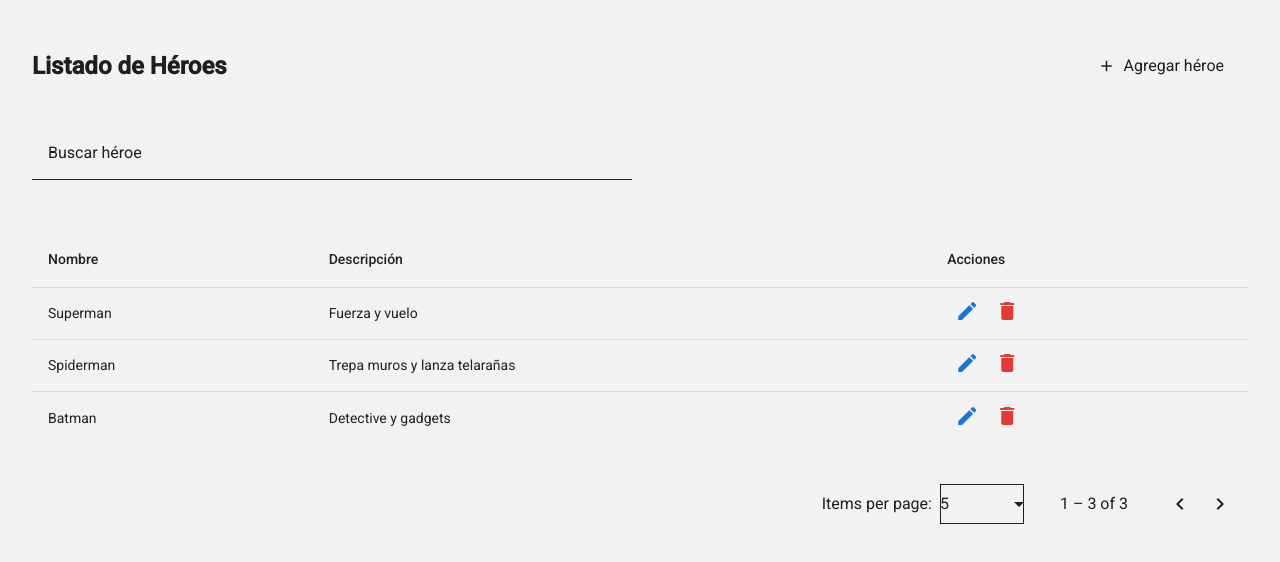
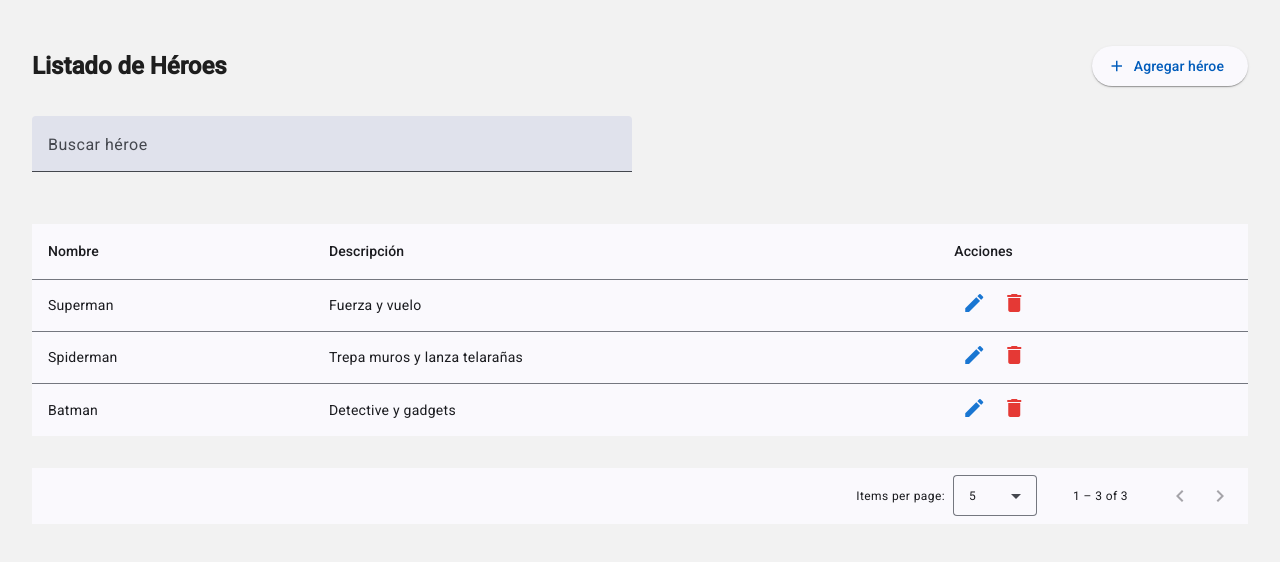
Before and after one commit to almileo/RIU-FrontEnd-Almiron-Leonardo, an Angular app: page /heroes in a window 1280 px wide. Shown: the top 562 px of the page. Built offline with nearby package versions, Linux system fonts and the light colour scheme.

Commit message:
fix/Styles and compiler

```diff
--- a/angular.json
+++ b/angular.json
@@ -27,6 +27,7 @@
               }
             ],
             "styles": [
+              "@angular/material/prebuilt-themes/azure-blue.css",
               "src/styles.scss"
             ]
           },
@@ -82,6 +83,7 @@
               }
             ],
             "styles": [
+              "@angular/material/prebuilt-themes/azure-blue.css",
               "src/styles.scss"
             ]
           }
--- a/src/app/heroes/pages/hero-list/hero-list.html
+++ b/src/app/heroes/pages/hero-list/hero-list.html
@@ -33,7 +33,7 @@
         <button mat-icon-button color="accent" class="action-button" (click)="onEdit(hero.id)">
           <mat-icon matTooltip="Editar héroe" class="primary-icon">edit</mat-icon>
         </button>
-        <button mat-icon-button color="warn" matTooltip="Eliminar héroe" class="action-button" (click)="onDelete(hero.id)">
+        <button mat-icon-button color="warn" class="action-button" (click)="onDelete(hero.id)">
           <mat-icon matTooltip="Eliminar héroe" class="warn-icon">delete</mat-icon>
         </button>
       </td>
--- a/src/app/heroes/pages/hero-list/hero-list.scss
+++ b/src/app/heroes/pages/hero-list/hero-list.scss
@@ -7,9 +7,11 @@
   display: flex;
   justify-content: space-between;
   align-items: center;
-  flex-wrap: wrap;
-  margin-bottom: 1.5rem;
-  gap: 1rem;
+  margin-bottom: 1rem;
+
+  button {
+    white-space: nowrap;
+  }
 }
 
 .full-width {
--- a/src/app/heroes/pages/hero-list/hero-list.ts
+++ b/src/app/heroes/pages/hero-list/hero-list.ts
@@ -15,6 +15,7 @@ import { MatFormFieldModule } from '@angular/material/form-field';
 import { MatInputModule } from '@angular/material/input';
 import { MatPaginatorModule } from '@angular/material/paginator';
 import { PageEvent } from '@angular/material/paginator';
+import { MatTooltipModule } from '@angular/material/tooltip';
 
 
 @Component({
@@ -28,7 +29,8 @@ import { PageEvent } from '@angular/material/paginator';
     MatIconModule,
     MatFormFieldModule,
     MatInputModule,
-    MatPaginatorModule
+    MatPaginatorModule,
+    MatTooltipModule
   ],
   templateUrl: './hero-list.html',
   styleUrls: ['./hero-list.scss'],
--- a/src/styles/theme.scss
+++ /dev/null
@@ -1,25 +0,0 @@
-@use '@angular/material' as mat;
-
-$primary-palette: mat.define-palette(mat.$blue-palette, 600);
-$accent-palette: mat.define-palette(mat.$orange-palette, A200);
-$warn-palette: mat.define-palette(mat.$red-palette);
-
-$theme: mat.define-light-theme((
-  color: (
-    primary: $primary-palette,
-    accent: $accent-palette,
-    warn: $warn-palette,
-  )
-));
-
-@forward "sass:color";
-@forward "@angular/material" show $primary-palette, $accent-palette, $warn-palette;
-
-@use '@angular/material' as mat;
-
-@include mat.core();
-@include mat.all-component-themes($theme);
-
-$primary: $primary-palette;
-$accent: $accent-palette;
-$warn: $warn-palette;
```
Also changed, not shown: src/app/heroes/pages/hero-form/hero-form.html (line endings or trailing spaces).
